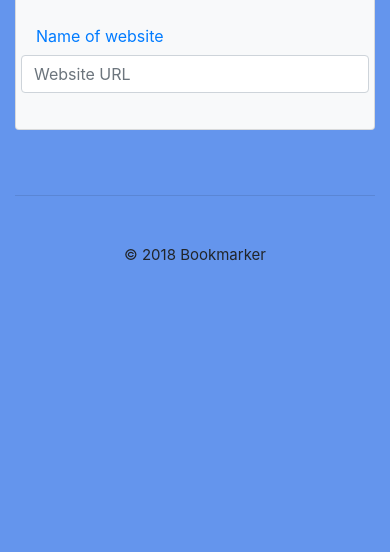
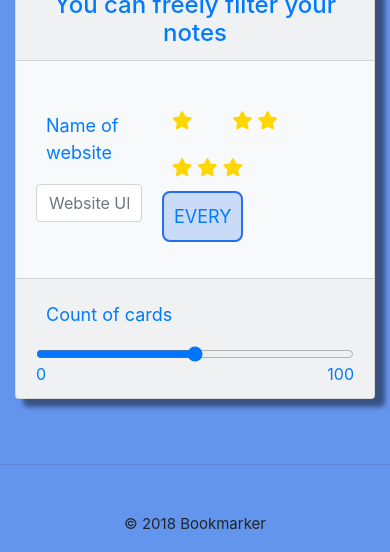
Before and after one commit to JonDevOps/bookmarker-app, a plain HTML site: page index.html in a window 390 px wide. Shown: the part 722-1274 px from the top of the page. Before the commit the page ends 1005 px from the top, so only its background shows below. Drawn offline with nearby package versions, Linux system fonts and the light colour scheme.

Commit message:
added filter by star rating

```diff
--- a/index.html
+++ b/index.html
@@ -66,31 +66,57 @@
             </form>
         </div>
         <!-- SEARCH -->
-        <div class="card text-primary bg-light my-3">
+        <div class="card text-primary bg-light my-3 card-search">
             <div class="card-header h4 text-center">You can freely filter your notes</div>
-            <div class="card-body">
-                <div class="form-group row">
-                    <label class="col-sm-2 col-form-label">Name of website</label>
-                    <input type="text" class='form-control col-sm-2' id='searchingPhrase' placeholder="Website URL">
+            <div class="card-body d-flex justify-content-around align-items-center">
+                <div class="form-group  w-50">
+                    <label class="form-label">Name of website</label>
+                    <input type="text" class='form-control ' id='searchingPhrase' placeholder="Website URL">
+                </div>
+                <div class="input-group d-flex justify-content-right my-3">
+                    <div class="form-check form-check">
+                        <input class="form-check-input" type="radio" name="searchByStar" id="searchByStar1" value="1">
+                        <label class="form-check-label" for="searchByStar1">
+                            <i class="fas fa-star"></i>
+                        </label>
+                    </div>
+                    <div class="form-check form-check">
+                        <input class="form-check-input" type="radio" name="searchByStar" id="searchByStar2" value="2">
+                        <label class="form-check-label" for="searchByStar2">
+                            <i class="fas fa-star"></i>
+                            <i class="fas fa-star"></i>
+                        </label>
+                    </div>
+                    <div class="form-check form-check">
+                        <input class="form-check-input" type="radio" name="searchByStar" id="searchByStar3" value="3">
+                        <label class="form-check-label" for="searchByStar3">
+                            <i class="fas fa-star"></i>
+                            <i class="fas fa-star"></i>
+                            <i class="fas fa-star"></i>
+                        </label>
+                    </div>
+                    <div class="form-check form-check">
+                        <input checked class="form-check-input" type="radio" name="searchByStar" id="searchByStar4" value="4">
+                        <label class="form-check-label" for="searchByStar4">
+                            EVERY
+                        </label>
                     </div>
                 </div>
             </div>
+            <div class="card-footer">
+                <form>
+                    <div class="form-group">
+                        <label for="formControlRange">Count of cards</label>
+                        <input type="range" class="form-control-range" id="formControlRange" min="0" max="100" step="1">
+                        <span class="float-left">0</span>
+                        <span name="maxValue" class="float-right">100</span>
+                    </div>
+                </form>
+            </div>
 
+        </div>
+    </div>
 
-        <!--  -->
-        <!-- <div class="form-check form-check-inline">
-            <input class="form-check-input" type="radio" name="inlineRadioOptions" id="inlineRadio1" value="oneStar">
-            <label class="form-check-label" for="inlineRadio1">1</label>
-          </div>
-          <div class="form-check form-check-inline">
-            <input class="form-check-input" type="radio" name="inlineRadioOptions" id="inlineRadio2" value="twoStars">
-            <label class="form-check-label" for="inlineRadio2">2</label>
-          </div>
-          <div class="form-check form-check-inline">
-            <input class="form-check-input" type="radio" name="inlineRadioOptions" id="inlineRadio3" value="threeStars">
-            <label class="form-check-label" for="inlineRadio3">3</label>
-          </div> -->
-        <!--  -->
     <div class="row marketing">
 
         <div class="col-lg-12">
--- a/script/script.js
+++ b/script/script.js
@@ -12,6 +12,9 @@ const validateForm = (siteUrl) => {
         return false
     }
     return true
+}
+const setMaxValueOfRange = (lengthOfBookmarks) => {
+    document.querySelector(`span[name="maxValue"]`).textContent = lengthOfBookmarks
 }
 const saveBookMark = (e) => {
     e.preventDefault()
@@ -64,13 +67,18 @@ const generateStars = (countOfStars) => {
                                             <i class="fas fa-star"></i>
                                         </div>`
 }
-const filterResults = (bookmark) => {
+const filterResultsByPhrase = (name) => {
     const phrase = document.querySelector(`#searchingPhrase`).value
 
-    if(bookmark.name.toLowerCase().indexOf(phrase.toLowerCase())  && bookmark.name.toLowerCase() != ''){
+    if(name.toLowerCase().indexOf(phrase.toLowerCase())  && name.toLowerCase() != ''){
         return false
     }
     else return true
+}
+const filterResultsByCountOfStars = (countOfStar) => {
+   const countOfStarForFilter =  document.querySelector('input[name="searchByStar"]:checked').value
+   if(countOfStarForFilter == countOfStar || countOfStarForFilter == 4) return true
+   else return false
 }
 const fetchBookmarks = () => {
     const bookmarks = JSON.parse(localStorage.getItem('bookmarks')) //DANE
@@ -78,7 +86,7 @@ const fetchBookmarks = () => {
     bookmarksResults.innerHTML = ''
 
     for (let i = 0; i < bookmarks.length; i++) {
-        if(filterResults(bookmarks[i])){
+        if(filterResultsByPhrase(bookmarks[i].name) && filterResultsByCountOfStars(bookmarks[i].stars) ){
 
             const name = bookmarks[i].name
             const url = bookmarks[i].url
@@ -104,6 +112,7 @@ const fetchBookmarks = () => {
                                                 </div >
                                                 </div >
         `
+        setMaxValueOfRange(bookmarks.length)
         }else console.log('nie pasi')
 
     }
@@ -112,6 +121,6 @@ window.addEventListener('load', fetchBookmarks)
 //Listen for submit
 document.querySelector('#myForm').addEventListener('submit', saveBookMark)
 document.querySelector('#searchingPhrase').addEventListener('input', fetchBookmarks)
-const createModal = () => {
-
-}
+document.querySelectorAll(`input[name="searchByStar"]`).forEach((el)=>{
+    el.addEventListener('input', fetchBookmarks)
+})
--- a/style/style.css
+++ b/style/style.css
@@ -17,16 +17,28 @@ h1{
     width: 90%;
     box-shadow: 9px 7px 5px 1px rgba(0,0,0,0.45);
 }
-.card-shadow{
+.card-shadow, .card-search{
     box-shadow: 9px 7px 5px 1px rgba(0,0,0,0.45);
 }
+
 .fas{
     color: gold;
 }
 .jumbotron{
     width: 100%;
+}
+input[type="radio"]{
+    visibility:hidden;
+}
+label{
+    padding: 10px;
+}
+input[type="radio"]:checked + label {
+    border: solid 2px #266df1;
+    border-radius: 8px;
+    background: #266df138;
+}
 
-}
 @media screen and (max-width: 768px) {
     h1{
         font-size: 25px;
```
Lines whose indentation alone changed are shown as unchanged.
